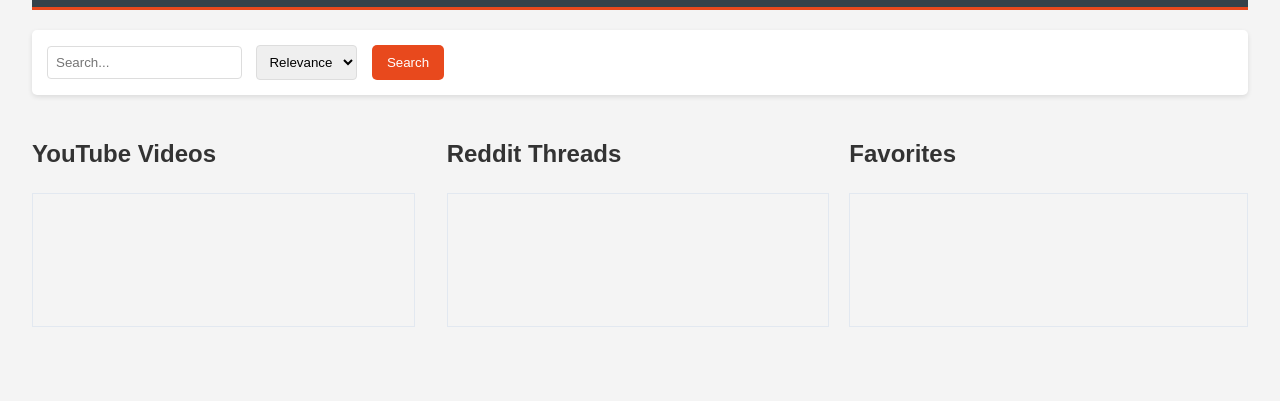
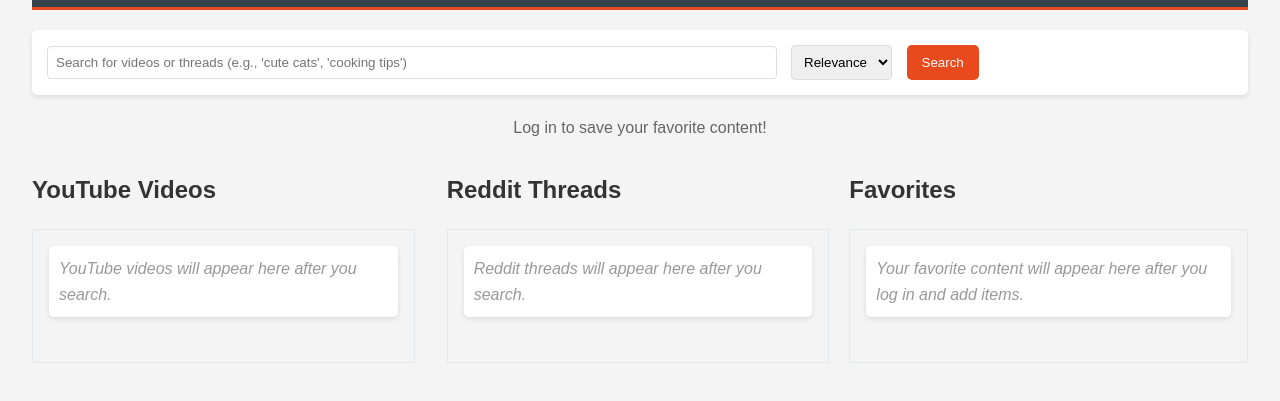
Before and after one commit to Mreoch1/content-aggregator, a website: page public/index.html in a window 1280 px wide. Shown: the part 149-550 px from the top of the page. Drawn offline with Linux system fonts and the light colour scheme.

Commit message:
Add user-friendly placeholders and login prompt

```diff
--- a/public/app.js
+++ b/public/app.js
@@ -12,6 +12,7 @@
     if (savedUsername) {
         login(savedUsername);
     }
+    toggleLoginPrompt();
 });
 
 function login() {
@@ -24,6 +25,7 @@
         document.getElementById('favoritesContainer').style.display = 'block';
         document.getElementById('logoutButton').addEventListener('click', logout);
         loadFavorites();
+        toggleLoginPrompt();
     }
 }
 
@@ -36,6 +38,8 @@
     `;
     document.getElementById('favoritesContainer').style.display = 'none';
     document.getElementById('loginButton').addEventListener('click', login);
+    document.getElementById('favoritesList').innerHTML = '<li class="placeholder">Your favorite content will appear here after you log in and add items.</li>';
+    toggleLoginPrompt();
 }
 
 function loadFavorites() {
@@ -121,7 +125,7 @@
     const youtubeList = document.getElementById('youtubeList');
     const redditList = document.getElementById('redditList');
 
-    youtubeList.innerHTML = youtubeResults.map(video => `
+    youtubeList.innerHTML = youtubeResults.length ? youtubeResults.map(video => `
         <li>
             <img src="${video.snippet.thumbnails.medium.url}" alt="${video.snippet.title}">
             <div class="content">
@@ -130,9 +134,9 @@
             </div>
             <button class="add-favorite-btn" data-id="yt_${video.id.videoId}" data-title="${video.snippet.title}" data-url="https://www.youtube.com/watch?v=${video.id.videoId}" data-thumbnail="${video.snippet.thumbnails.medium.url}" data-date="${new Date(video.snippet.publishedAt).toLocaleDateString()}">Add to Favorites</button>
         </li>
-    `).join('');
+    `).join('') : '<li class="placeholder">No YouTube videos found for this search.</li>';
 
-    redditList.innerHTML = redditResults.map(thread => `
+    redditList.innerHTML = redditResults.length ? redditResults.map(thread => `
         <li>
             <img src="${thread.data.thumbnail && thread.data.thumbnail !== 'self' ? thread.data.thumbnail : 'https://www.redditstatic.com/desktop2x/img/favicon/apple-icon-57x57.png'}" alt="${thread.data.title}">
             <div class="content">
@@ -141,7 +145,7 @@
             </div>
             <button class="add-favorite-btn" data-id="rd_${thread.data.id}" data-title="${thread.data.title}" data-url="https://www.reddit.com${thread.data.permalink}" data-thumbnail="${thread.data.thumbnail && thread.data.thumbnail !== 'self' ? thread.data.thumbnail : 'https://www.redditstatic.com/desktop2x/img/favicon/apple-icon-57x57.png'}" data-date="${new Date(thread.data.created_utc * 1000).toLocaleDateString()}">Add to Favorites</button>
         </li>
-    `).join('');
+    `).join('') : '<li class="placeholder">No Reddit threads found for this search.</li>';
 
     youtubeList.addEventListener('click', handleResultClick);
     redditList.addEventListener('click', handleResultClick);
@@ -153,3 +157,8 @@
         addFavorite(id, title, url, thumbnail, date);
     }
 }
+
+function toggleLoginPrompt() {
+    const loginPrompt = document.getElementById('loginPrompt');
+    loginPrompt.style.display = currentUser ? 'none' : 'block';
+}
--- a/public/index.html
+++ b/public/index.html
@@ -18,27 +18,34 @@
         </header>
         <main>
             <div id="searchContainer">
-                <input type="text" id="searchInput" placeholder="Search...">
+                <input type="text" id="searchInput" placeholder="Search for videos or threads (e.g., 'cute cats', 'cooking tips')">
                 <select id="sortSelect">
                     <option value="relevance">Relevance</option>
                     <option value="date">Date</option>
                 </select>
                 <button id="searchButton" class="btn btn-primary">Search</button>
             </div>
+            <p id="loginPrompt" class="login-prompt">Log in to save your favorite content!</p>
             <div id="contentContainer">
                 <div id="resultsContainer">
                     <section id="youtubeResults">
                         <h2>YouTube Videos</h2>
-                        <ul id="youtubeList" class="results-list"></ul>
+                        <ul id="youtubeList" class="results-list">
+                            <li class="placeholder">YouTube videos will appear here after you search.</li>
+                        </ul>
                     </section>
                     <section id="redditResults">
                         <h2>Reddit Threads</h2>
-                        <ul id="redditList" class="results-list"></ul>
+                        <ul id="redditList" class="results-list">
+                            <li class="placeholder">Reddit threads will appear here after you search.</li>
+                        </ul>
                     </section>
                 </div>
                 <section id="favoritesContainer">
                     <h2>Favorites</h2>
-                    <ul id="favoritesList" class="results-list"></ul>
+                    <ul id="favoritesList" class="results-list">
+                        <li class="placeholder">Your favorite content will appear here after you log in and add items.</li>
+                    </ul>
                 </section>
             </div>
         </main>
--- a/public/styles.css
+++ b/public/styles.css
@@ -250,3 +250,21 @@
 .hidden {
     display: none;
 }
+
+/* Add these new styles */
+.login-prompt {
+    text-align: center;
+    color: #666;
+    margin: 10px 0;
+}
+
+.placeholder {
+    color: #999;
+    font-style: italic;
+}
+
+#searchInput {
+    width: 60%;
+}
+
+/* Update any existing styles as needed */
```
